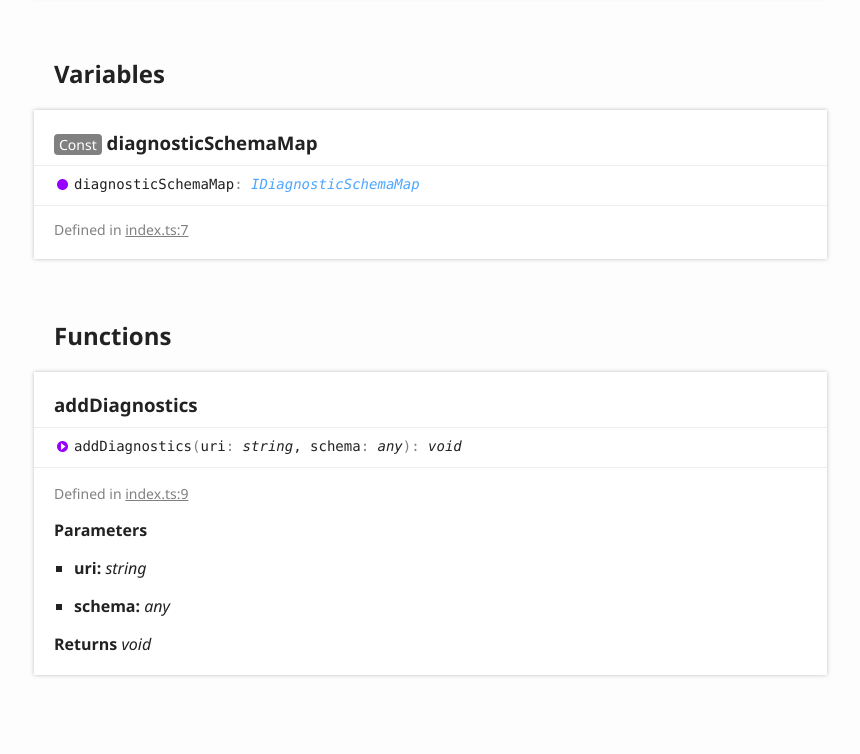
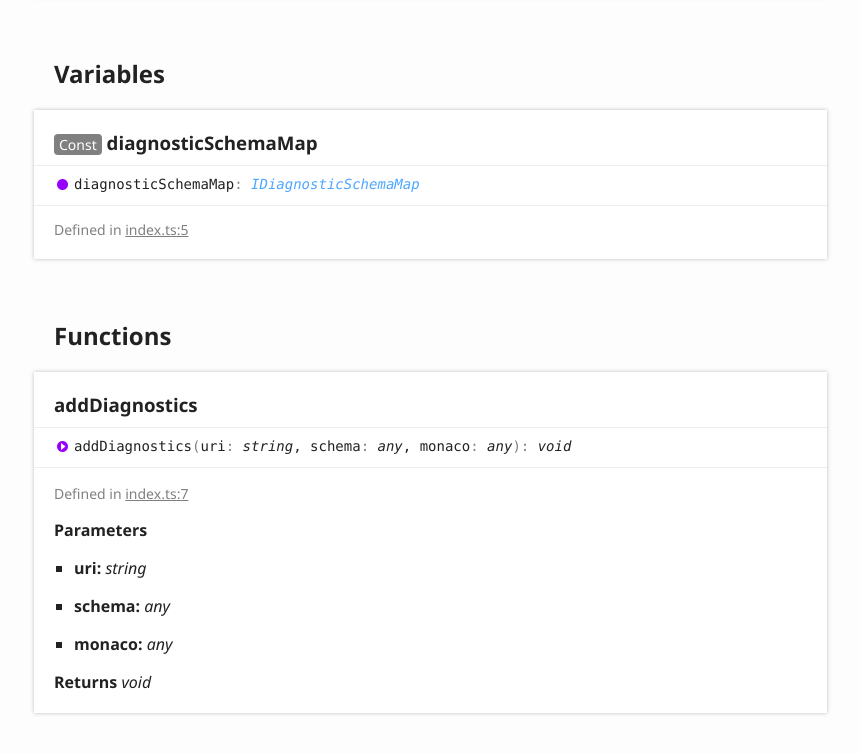
Before and after one commit to etclabscore/monaco-add-diagnostics, a plain HTML site: page modules/_index_.html in a window 1280 px wide. Shown: the part 562-1316 px from the top of the page, without its empty margins (6-866 px from the left). Drawn offline with Linux system fonts and the light colour scheme.

Commit message:
github pages release

```diff
--- a/modules/_index_.html
+++ b/modules/_index_.html
@@ -99,7 +99,7 @@
 					<div class="tsd-signature tsd-kind-icon">diagnostic<wbr>Schema<wbr>Map<span class="tsd-signature-symbol">:</span> <a href="../interfaces/_index_.idiagnosticschemamap.html" class="tsd-signature-type">IDiagnosticSchemaMap</a></div>
 					<aside class="tsd-sources">
 						<ul>
-							<li>Defined in <a href="https://github.com/etclabscore/monaco-add-diagnostics/blob/72c75a1/src/index.ts#L7">index.ts:7</a></li>
+							<li>Defined in <a href="https://github.com/etclabscore/monaco-add-diagnostics/blob/d41643e/src/index.ts#L5">index.ts:5</a></li>
 						</ul>
 					</aside>
 				</section>
@@ -110,13 +110,13 @@
 					<a name="adddiagnostics" class="tsd-anchor"></a>
 					<h3>add<wbr>Diagnostics</h3>
 					<ul class="tsd-signatures tsd-kind-function tsd-parent-kind-external-module">
-						<li class="tsd-signature tsd-kind-icon">add<wbr>Diagnostics<span class="tsd-signature-symbol">(</span>uri<span class="tsd-signature-symbol">: </span><span class="tsd-signature-type">string</span>, schema<span class="tsd-signature-symbol">: </span><span class="tsd-signature-type">any</span><span class="tsd-signature-symbol">)</span><span class="tsd-signature-symbol">: </span><span class="tsd-signature-type">void</span></li>
+						<li class="tsd-signature tsd-kind-icon">add<wbr>Diagnostics<span class="tsd-signature-symbol">(</span>uri<span class="tsd-signature-symbol">: </span><span class="tsd-signature-type">string</span>, schema<span class="tsd-signature-symbol">: </span><span class="tsd-signature-type">any</span>, monaco<span class="tsd-signature-symbol">: </span><span class="tsd-signature-type">any</span><span class="tsd-signature-symbol">)</span><span class="tsd-signature-symbol">: </span><span class="tsd-signature-type">void</span></li>
 					</ul>
 					<ul class="tsd-descriptions">
 						<li class="tsd-description">
 							<aside class="tsd-sources">
 								<ul>
-									<li>Defined in <a href="https://github.com/etclabscore/monaco-add-diagnostics/blob/72c75a1/src/index.ts#L9">index.ts:9</a></li>
+									<li>Defined in <a href="https://github.com/etclabscore/monaco-add-diagnostics/blob/d41643e/src/index.ts#L7">index.ts:7</a></li>
 								</ul>
 							</aside>
 							<h4 class="tsd-parameters-title">Parameters</h4>
@@ -126,6 +126,9 @@
 								</li>
 								<li>
 									<h5>schema: <span class="tsd-signature-type">any</span></h5>
+								</li>
+								<li>
+									<h5>monaco: <span class="tsd-signature-type">any</span></h5>
 								</li>
 							</ul>
 							<h4 class="tsd-returns-title">Returns <span class="tsd-signature-type">void</span></h4>
```
